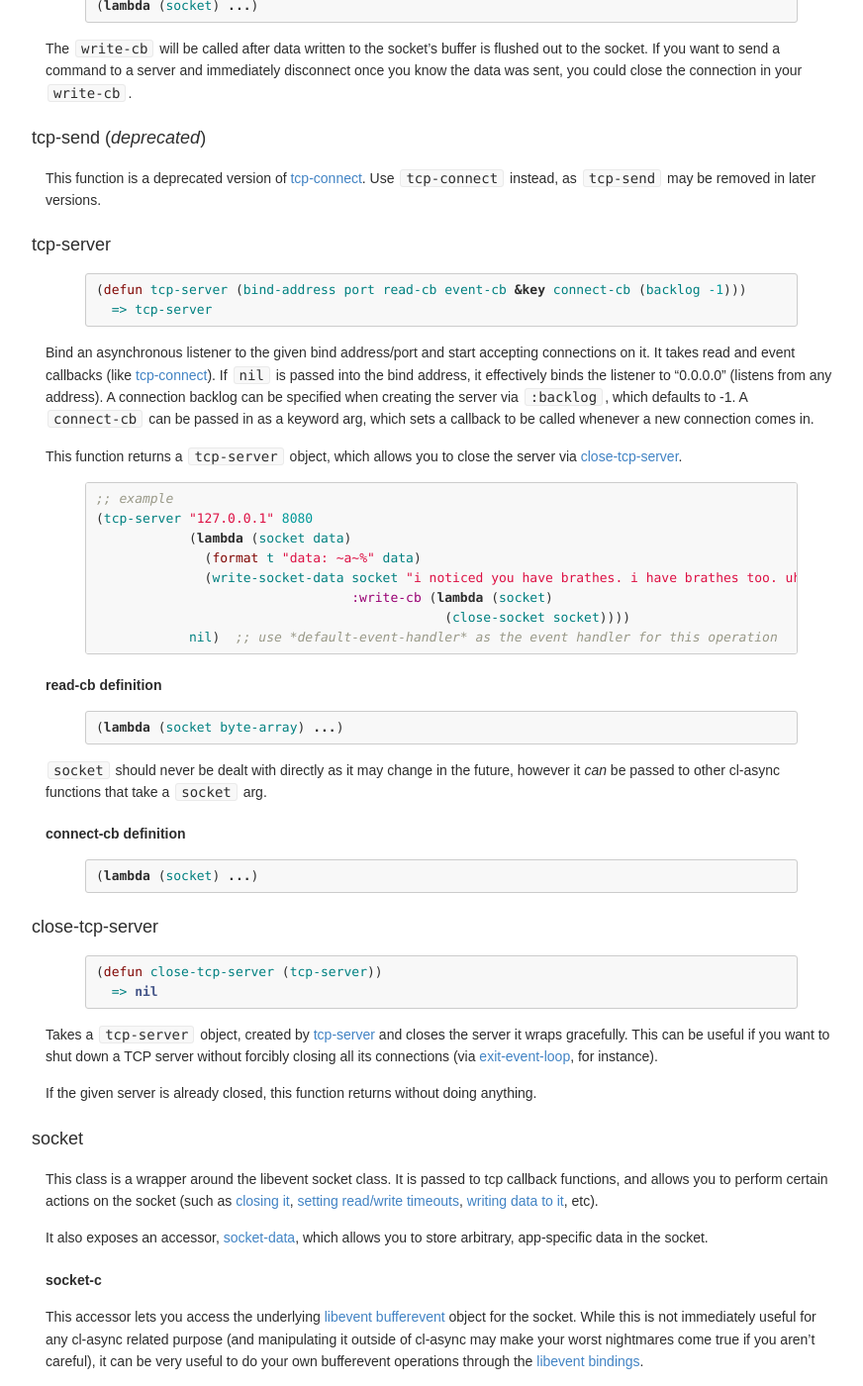
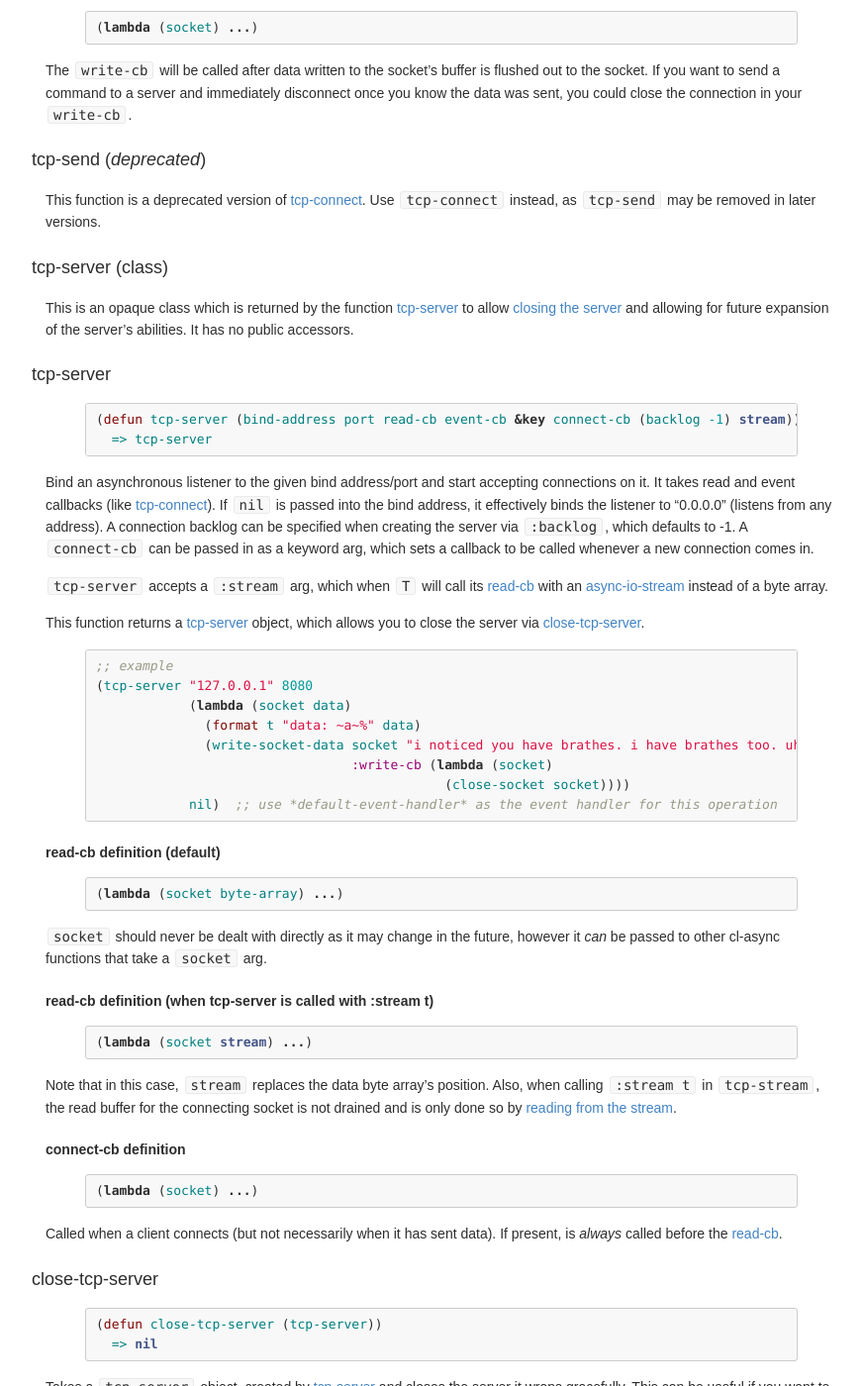
Before and after one commit to orthecreedence/cl-async, a Jekyll site: the page built from tcp.md, in a window 1280 px wide and 1400 px high, scrolled down 2024 px. Shown: the whole window at 99% size, without its empty margins (194-1066 px from the left). Built offline with Jekyll 4.4.1, drawn with Linux system fonts in a browser that asks for light colours; Markdown is read by kramdown in place of the engine named in the settings.

Commit message:
updating docs for tcp server. mainly for new :stream t option for tcp-connect, but also updating notes on tcp-server class.

```diff
--- a/tcp.md
+++ b/tcp.md
@@ -11,6 +11,7 @@ while using the TCP system.
 
 - [tcp-connect](#tcp-connect) _function_
   - [tcp-send](#tcp-send) _function (deprecated)_
+- [tcp-server](#tcp-server-class) _class_
 - [tcp-server](#tcp-server) _function_
 - [close-tcp-server](#close-tcp-server)
 - [socket](#socket) _class_
@@ -128,10 +129,16 @@ connection in your `write-cb`.
 This function is a deprecated version of [tcp-connect](#tcp-connect). Use
 `tcp-connect` instead, as `tcp-send` may be removed in later versions.
 
+<a id="tcp-server-class"></a>
+### tcp-server (class)
+This is an opaque class which is returned by the function [tcp-server](#tcp-server)
+to allow [closing the server](#close-tcp-server) and allowing for future
+expansion of the server's abilities. It has no public accessors.
+
 <a id="tcp-server"></a>
 ### tcp-server
 {% highlight cl %}
-(defun tcp-server (bind-address port read-cb event-cb &key connect-cb (backlog -1)))
+(defun tcp-server (bind-address port read-cb event-cb &key connect-cb (backlog -1) stream))
   => tcp-server
 {% endhighlight %}
 
@@ -143,8 +150,12 @@ creating the server via `:backlog`, which defaults to -1. A `connect-cb` can
 be passed in as a keyword arg, which sets a callback to be called whenever a new
 connection comes in.
 
-This function returns a `tcp-server` object, which allows you to close the
-server via [close-tcp-server](#close-tcp-server).
+`tcp-server` accepts a `:stream` arg, which when `T` will call its [read-cb](#tcp-server-read-cb-stream)
+with an [async-io-stream](/cl-async/tcp-stream#async-io-stream) instead of a
+byte array.
+
+This function returns a [tcp-server](#tcp-server-class) object, which allows you
+to close the server via [close-tcp-server](#close-tcp-server).
 
 {% highlight cl %}
 ;; example
@@ -158,7 +169,7 @@ server via [close-tcp-server](#close-tcp-server).
 {% endhighlight %}
 
 <a id="tcp-server-read-cb"></a>
-##### read-cb definition
+##### read-cb definition (default)
 
 {% highlight cl %}
 (lambda (socket byte-array) ...)
@@ -167,12 +178,26 @@ server via [close-tcp-server](#close-tcp-server).
 `socket` should never be dealt with directly as it may change in the future,
 however it *can* be passed to other cl-async functions that take a `socket` arg.
 
+<a id="tcp-server-read-cb-stream"></a>
+##### read-cb definition (when tcp-server is called with :stream t)
+
+{% highlight cl %}
+(lambda (socket stream) ...)
+{% endhighlight %}
+
+Note that in this case, `stream` replaces the data byte array's position. Also,
+when calling `:stream t` in `tcp-stream`, the read buffer for the connecting
+socket is not drained and is only done so by [reading from the stream](/cl-async/tcp-stream).
+
 <a id="tcp-server-connect-cb"></a>
 ##### connect-cb definition
 
 {% highlight cl %}
 (lambda (socket) ...)
 {% endhighlight %}
+
+Called when a client connects (but not necessarily when it has sent data). If
+present, is *always* called before the [read-cb](#tcp-server-read-cb).
 
 <a id="close-tcp-server"></a>
 ### close-tcp-server
```
